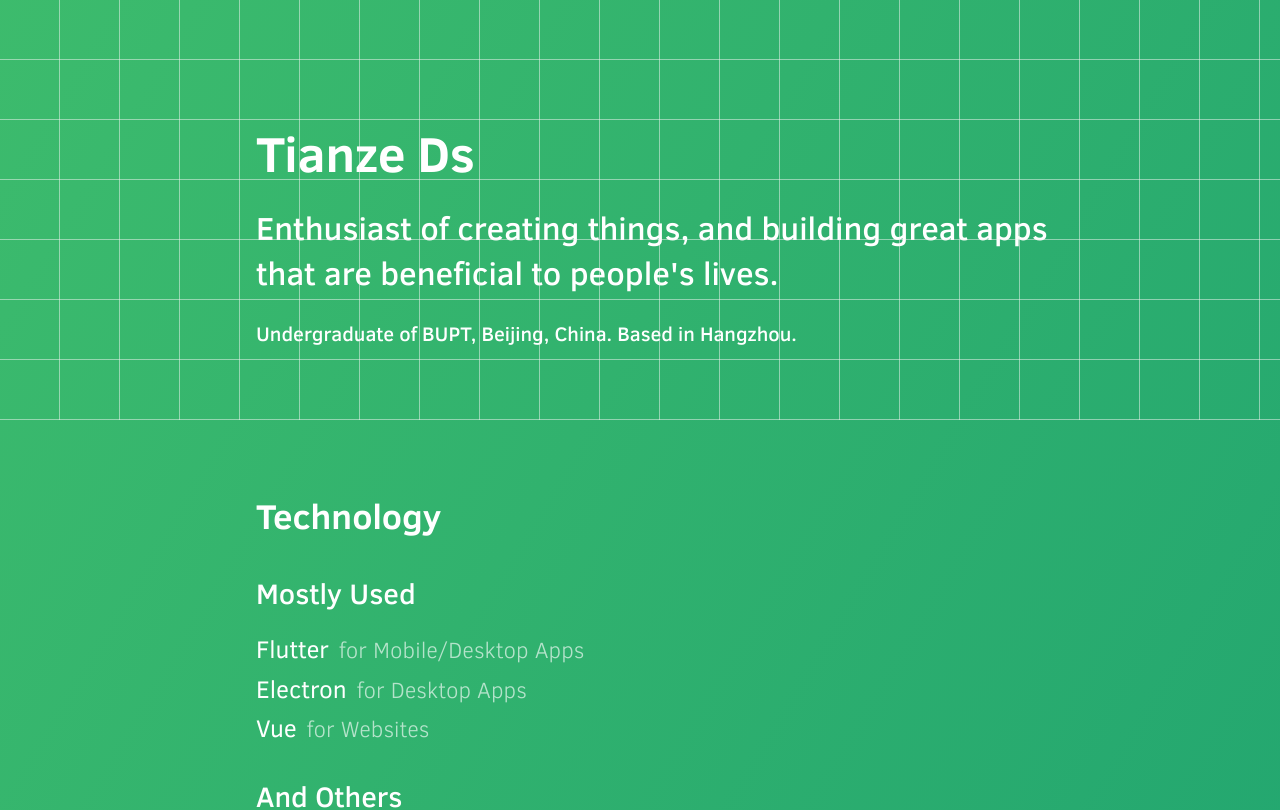
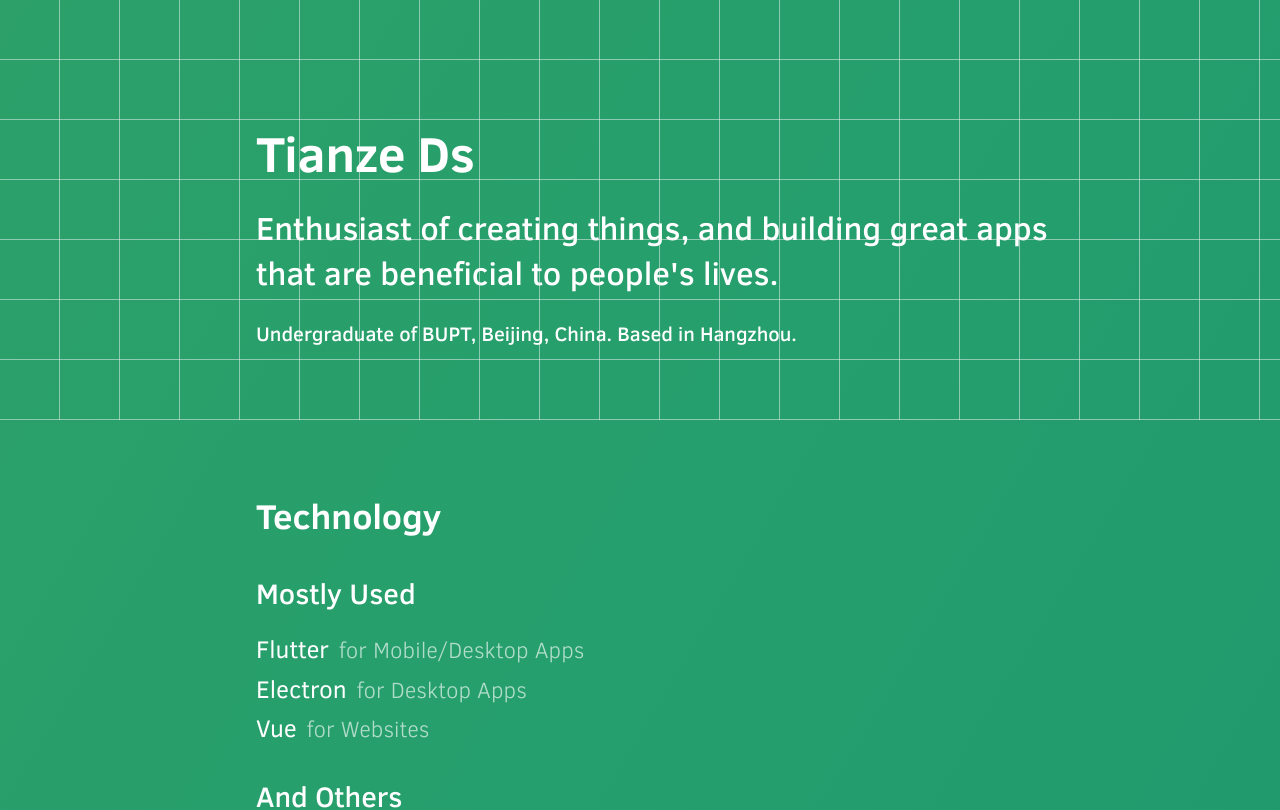
Before and after one commit to scris/tianzeds, a Vue app: page / in a window 1280 px wide. Shown: the top 810 px of the page. Built offline with nearby package versions, Linux system fonts and the light colour scheme.

Commit message:
dark mode and color reselect

```diff
--- a/src/App.vue
+++ b/src/App.vue
@@ -137,19 +137,23 @@ export default {
 
 <style lang="scss">
 $base: 0.51em;
-$titlegreen: white;
-$green: white;
-$black: white;
 $opacity: 0.64;
 
 body {
-  background: linear-gradient(to left top, #11876B, #22a670, #49c56b, #5daf49, #B0FF48);
-  color: $black;
+  background: linear-gradient(to left top, #118a6d, #259f6d, #41a25c, #6d9f62);
+  color: white;
   font-family: "SF Compact Display", ClearSans, sans-serif;
   padding: 0;
   margin: 0;
   background-size: 440% 440%;
   animation: Gradient 10s ease infinite;
+}
+
+@media (prefers-color-scheme: dark) {
+  body {
+    color: #efefef;
+    background: linear-gradient(to left top, #176552, #2a7e5b, #3d7e4f);
+  }
 }
 
 @keyframes Gradient {
@@ -178,9 +182,6 @@ body {
 .title {
   font-size: $base * 4;
   line-height: 210%;
-  background: $titlegreen;
-  -webkit-background-clip: text;
-  color: transparent;
   font-weight: 700;
   margin-top: 100px;
 }
@@ -198,12 +199,10 @@ body {
 }
 
 .line {
-  color: $black;
   padding-bottom: $base * 1.4;
 }
 
 .line-desc {
-  color: $black;
   padding-bottom: $base * 0.9;
 }
 
```
